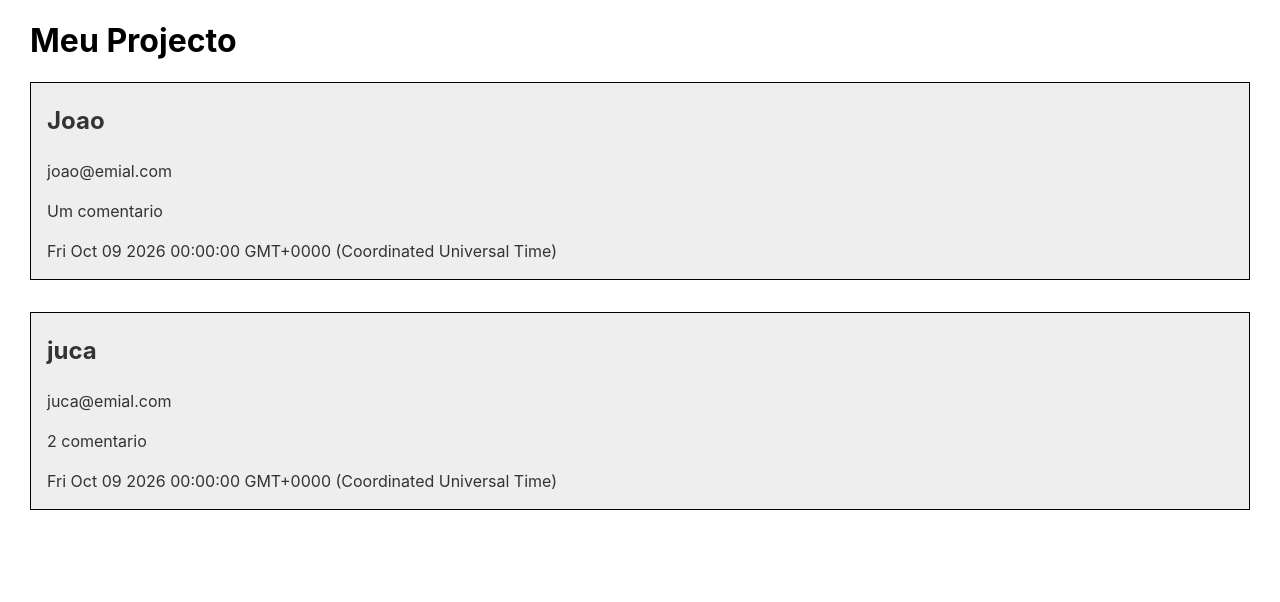
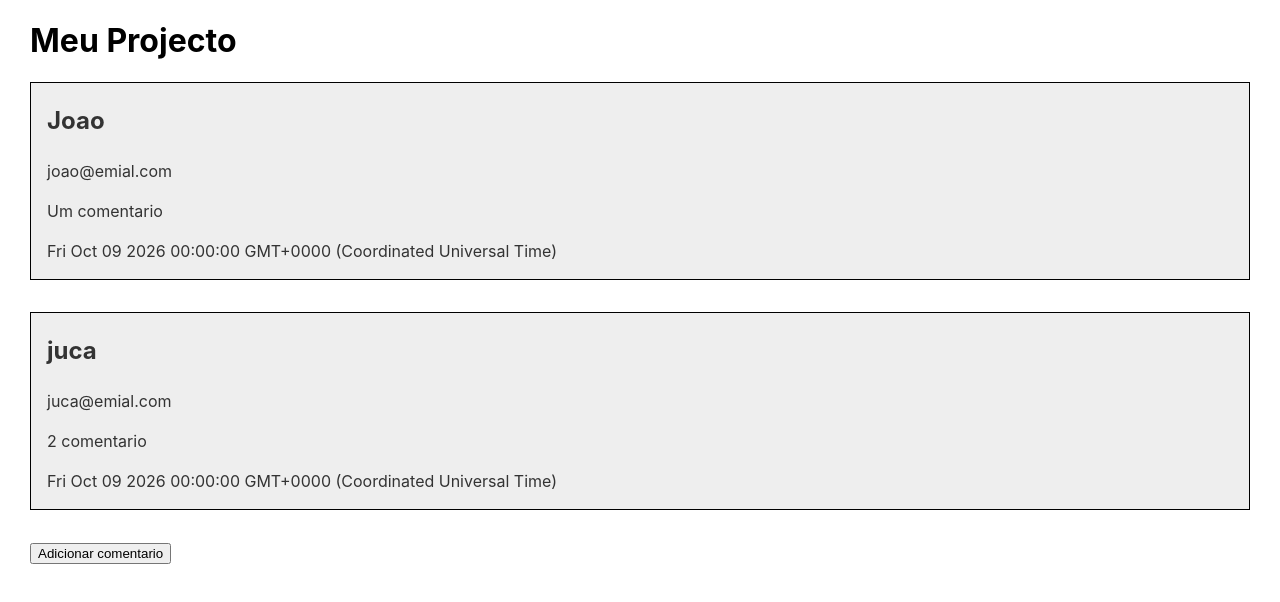
Before and after one commit to machadopy/UDEMY-REACT, a React (Create React App) app in the folder projeto/react-basico/: page / in a window 1280 px wide. Shown: the top 602 px of the page. Built offline with nearby package versions, Linux system fonts and the light colour scheme.

Commit message:
Add functionality to add new comments dynamically in App component

```diff
--- a/projeto/react-basico/src/App.js
+++ b/projeto/react-basico/src/App.js
@@ -7,6 +7,7 @@ class App extends Component {
   state={
     comentarios: [
       {
+
         nome: 'Joao',
         email:'joao@emial.com',
         data: new Date(2026,9,9),
@@ -19,6 +20,25 @@ class App extends Component {
         mensagem: '2 comentario',
       }
     ]
+  }
+
+  adicionarComentario = () =>{
+    console.log("ok")
+
+    const novoComentario = {
+      nome: 'torvi',
+      email: 'torvi@md.com',
+      data: new Date(),
+      mensagem: 'jaz aqui um comentario.'
+
+    }
+
+
+
+    this.setState({
+      comentarios: [...this.state.comentarios, novoComentario ]
+  })
+
   }
 
   render(){
@@ -37,7 +57,7 @@ class App extends Component {
             </Comentario>
 
           )})}
-
+        <button onClick={this.adicionarComentario}>Adicionar comentario</button>
       </div>
   );
   }
```
